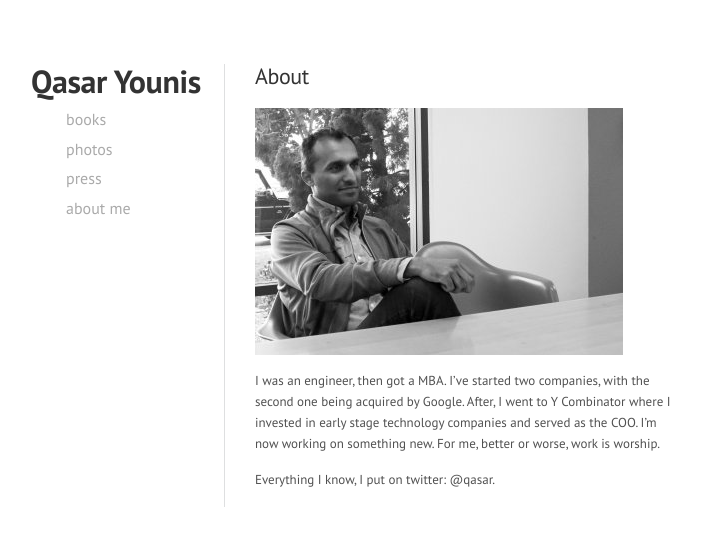
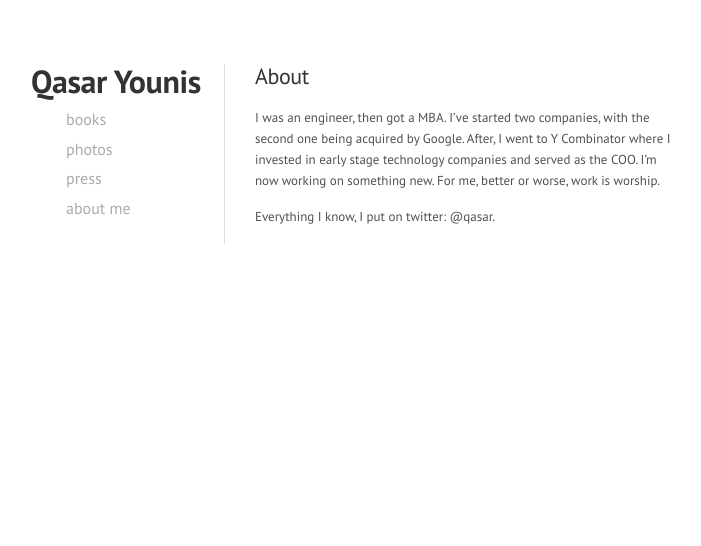
Before and after one commit to qasar/qasar.github.io, a Jekyll site: the page built from about.md, in a window 1280 px wide. Shown: the top 546 px of the page, without its empty margins (35-736 px from the left). Built offline with Jekyll 4.4.1, drawn with Linux system fonts in a browser that asks for light colours.

Commit message:
Update about.md

```diff
--- a/about.md
+++ b/about.md
@@ -2,7 +2,6 @@
 title: About
 permalink: /about/
 ---
-![alt text](http://qasaryounis.com/assets/qasaryounis_compressed.jpg)
 
 I was an engineer, then got a MBA. I've started two companies, with the second one being acquired by Google. After, I went to Y Combinator where I invested in early stage technology companies and served as the COO. I'm now working on something new. For me, better or worse, work is worship.
 
```
